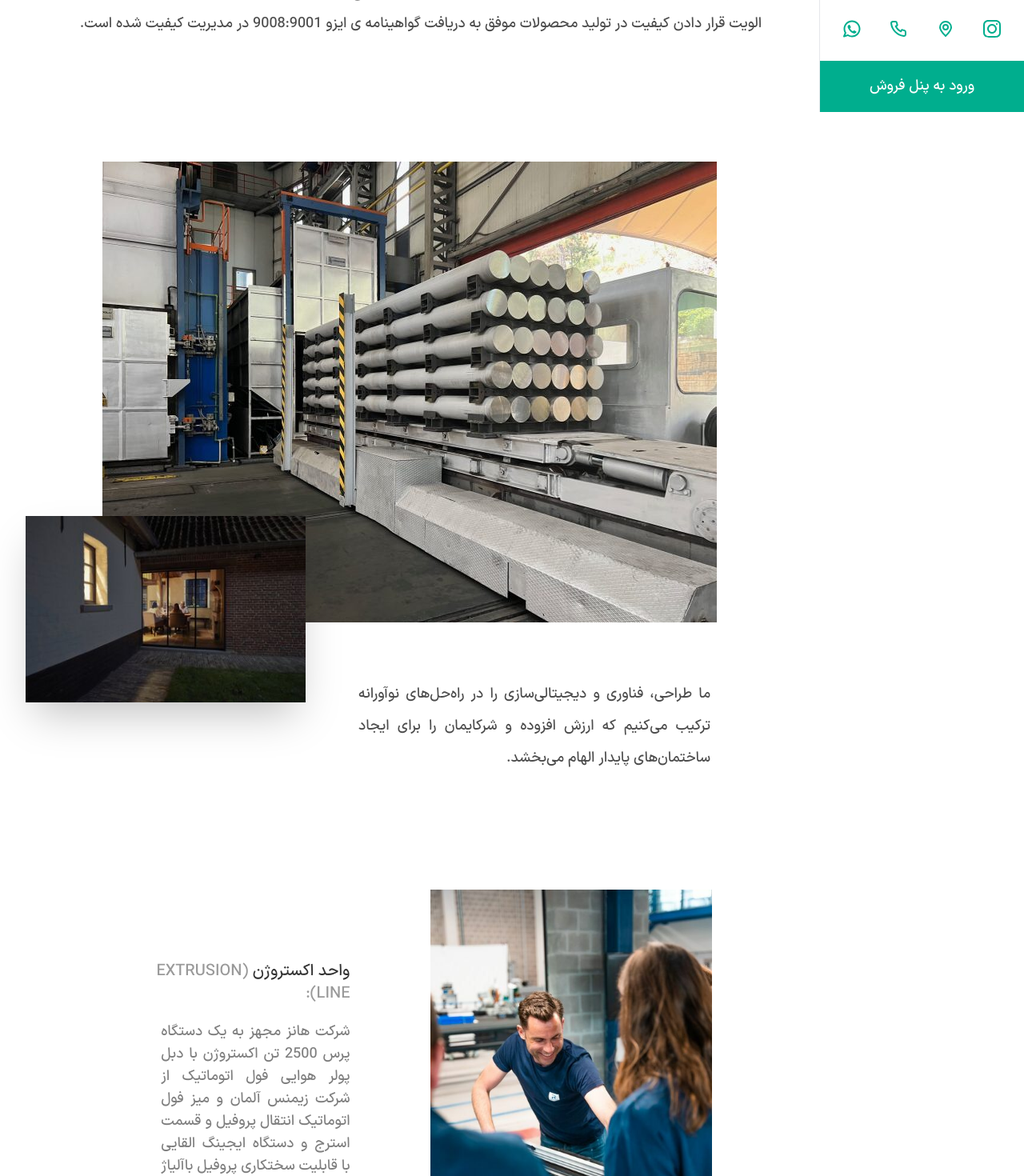
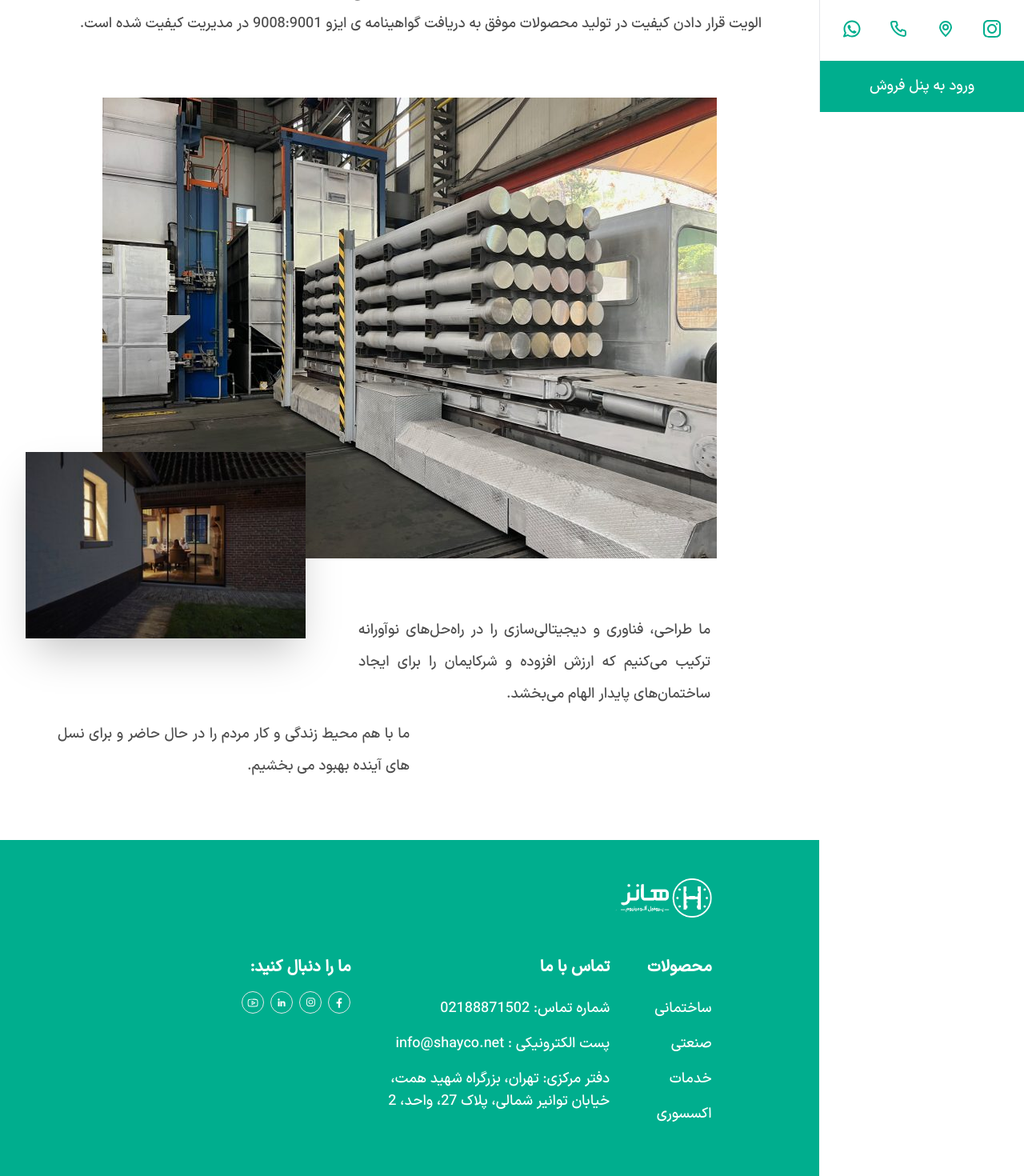
Before and after one commit to zahra-hsb/hanz-, a Next.js app: page /about in a window 1280 px wide. Shown: the part 660-2130 px from the top of the page at 80% size. Built offline with nearby package versions, Linux system fonts and the light colour scheme.

Commit message:
margin top changed

```diff
--- a/src/components/aboutComponent/AboutUs/index.jsx
+++ b/src/components/aboutComponent/AboutUs/index.jsx
@@ -32,9 +32,9 @@ const AboutUs = () => {
 
                     </div>
                 </div>
-                <div className='w-full flex items-center justify-center relative bottom-20 lg:bottom-20 lg:mt-48 mt-28 px-30'>
+                <div className='w-full flex items-center justify-center relative bottom-20 lg:bottom-20 lg:mt-46 mt-28 px-30'>
                     <Image src={pic} alt='about hanz' />
-                    <Image src={pic2} alt='about pic' className='lg:w-[350px] sm:w-2/4 w-2/3 absolute bottom-[-100px] lg:bottom-[-100px] sm:bottom-[-17px] left-[-15px] sm:left-[-50px] lg:left-[-40px] 2xl:left-[19%] shadow-2xl' />
+                    <Image src={pic2} alt='about pic' className='lg:w-[350px] sm:w-2/4 w-2/3 absolute bottom-[-100px] lg:bottom-[-100px] sm:bottom-[-17px] left-[-15px] sm:left-[-50px] lg:left-[-40px] 2xl:left-[10%] shadow-2xl' />
                 </div>
                 <div>
                     <p className='xl:w-1/2 lg:w-1/3 w-full sm:text-lg lg:mt-[-50px] lg:mr-16 mt-5 text-justify opacity-70 leading-9 sm:leading-10'>
@@ -43,7 +43,7 @@ const AboutUs = () => {
                     </p>
                 </div>
                 {/* <Slider url={'/imageGallery'} slidesPerView={1} image1={banner} textSlider={false} /> */}
-                <AboutSection2 />
+                {/* <AboutSection2 /> */}
                 <div className='w-full flex justify-end mt-[-50px]'>
                     <p className='lg:w-1/2 w-full sm:text-lg mt-5 text-justify opacity-70 leading-9 sm:leading-10'>
                         ما با هم محیط زندگی و کار مردم را در حال حاضر و برای نسل های آینده بهبود می بخشیم.
```
